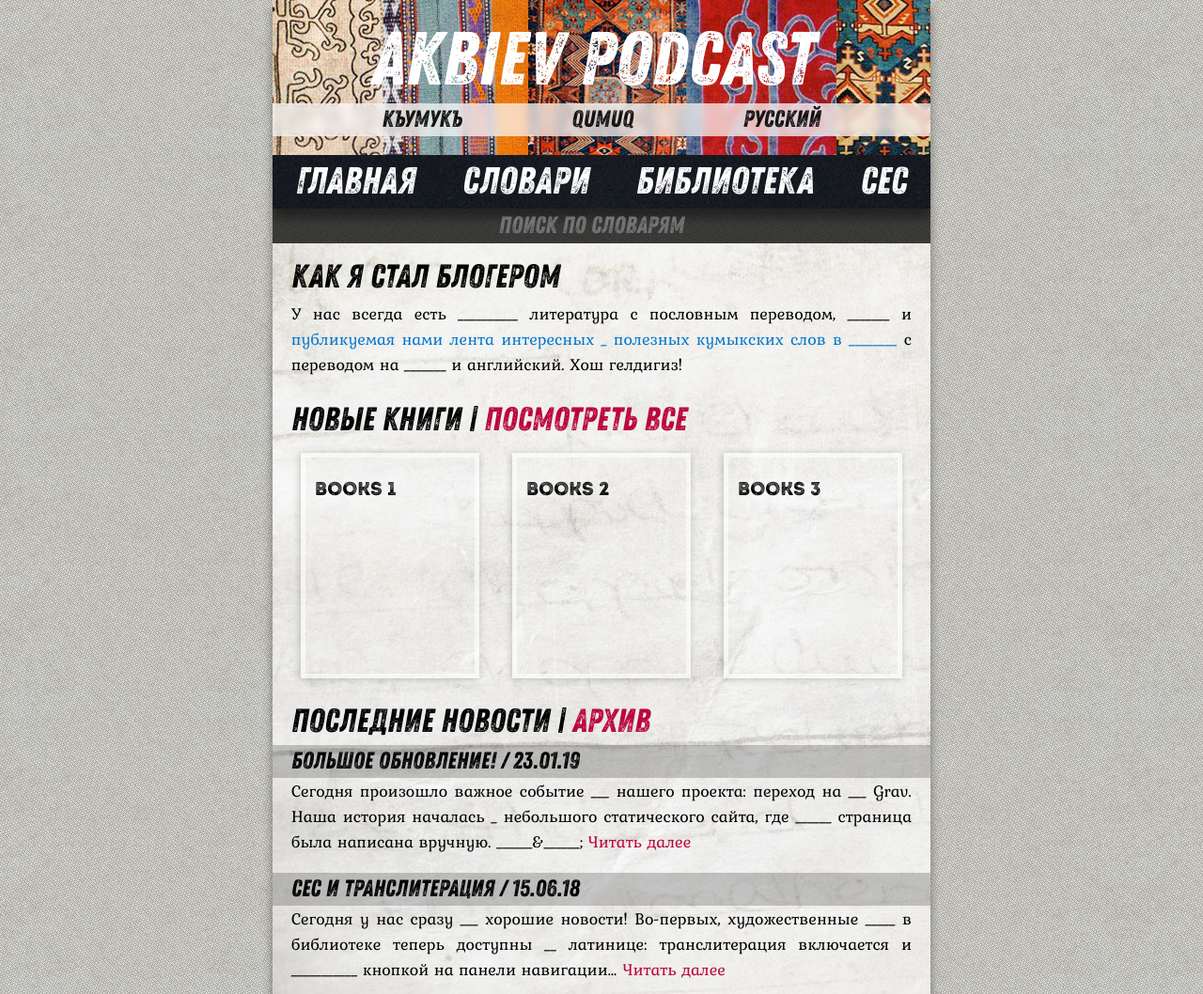
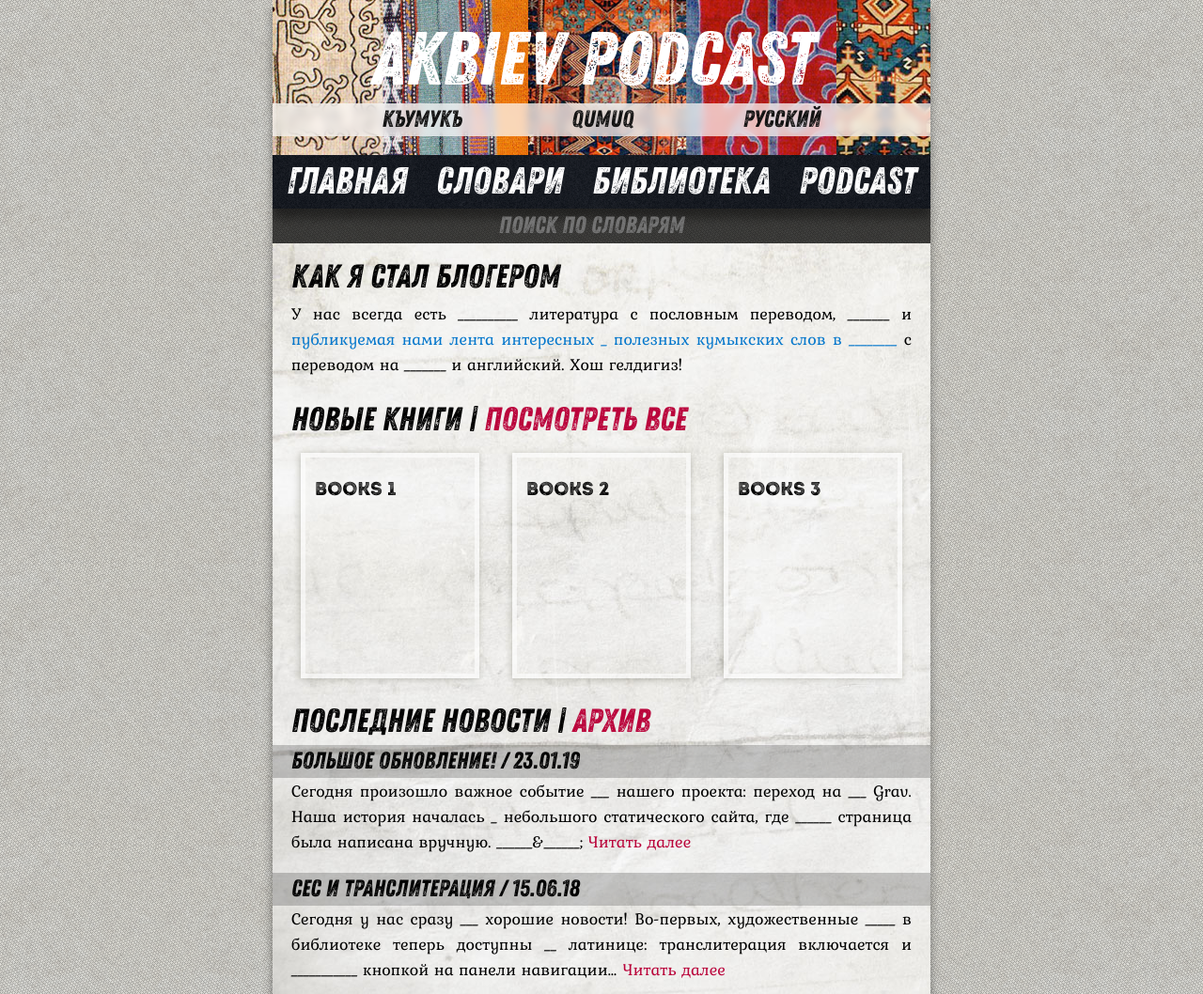
Before and after one commit to Akbiev/akbiev.github.io, a plain HTML site: page index.html in a window 1280 px wide. Shown: the top 1058 px of the page at 94% size. Drawn offline with Linux system fonts and the light colour scheme; a script that the page names is missing.

Commit message:
Update index.html

```diff
--- a/index.html
+++ b/index.html
@@ -60,8 +60,8 @@ Date Downloaded: 27.09.2023 23:02:41 !-->
 				 </a>
 			 </li>
 										 <li>
-				 <a href="ru/ses.html">
-					Сес
+				 <a href="podcast.html">
+					Podcast
 				 </a>
 			 </li>
 
```
